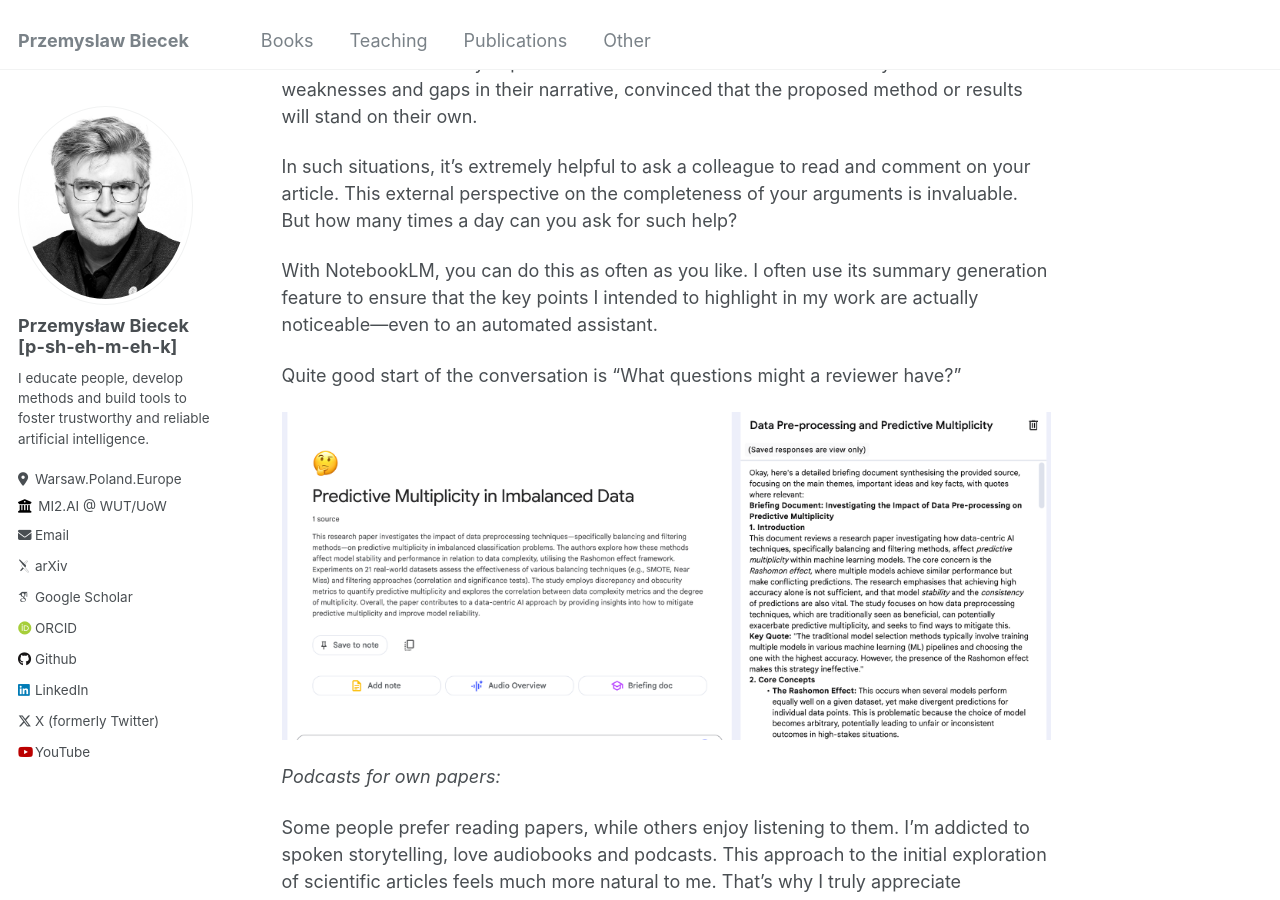
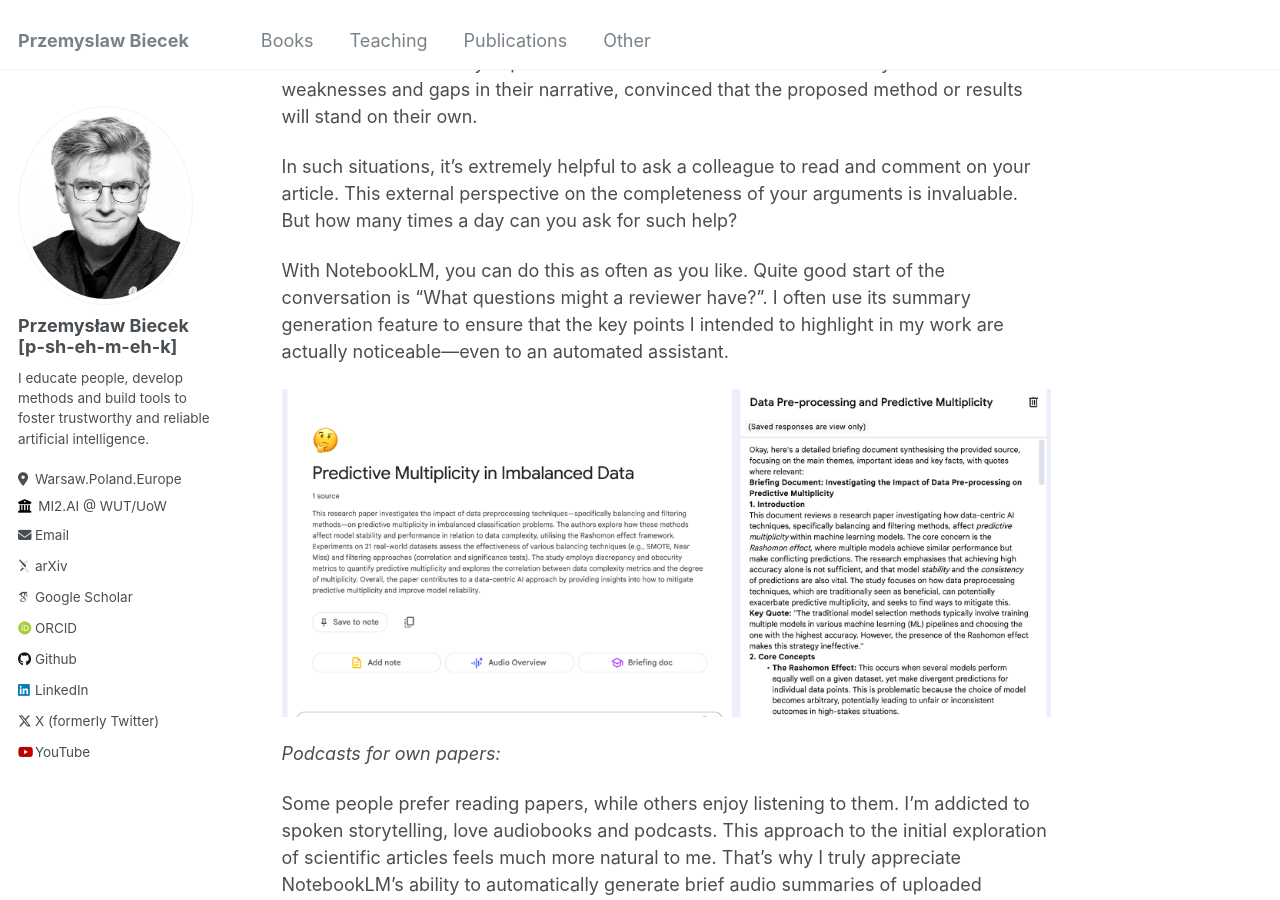
Before and after one commit to pbiecek/pbiecek.github.io, a Jekyll site: the page built from _portfolio/20241222_GenAI_NotebookLM.md, in a window 1280 px wide and 900 px high, scrolled down 1835 px. Built offline with Jekyll 4.4.1, drawn with Linux system fonts in a browser that asks for light colours; some web fonts are replaced.

Commit message:
small fixes in the text

```diff
--- a/_portfolio/20241222_GenAI_NotebookLM.md
+++ b/_portfolio/20241222_GenAI_NotebookLM.md
@@ -1,6 +1,6 @@
 ---
 title: "2024-12-20 How I use GenAI at work: NotebookLM"
-excerpt: "In this post, I delve into NotebookLM, a generative AI tool designed for interactive exploration of documents. We go over its key features, including the ability to ask questions in natural language, generate audio summaries, and organize responses into notes, making it a versatile tool for academic and professional use. The post emphasizes three primary applications: refining one’s own papers, creating podcasts summarizing articles, and brainstorming teaching strategies like storytelling and generating examples. It also cautions against using NotebookLM for reviewing research papers or handling sensitive documents due to privacy and reliability concerns. And how do you use NotebookLM? Share your thoughts in the comments!<br/><br/><center><img src='/images/2024122_podcasts.png' width='700'></center>"
+excerpt: "In this post, I discuss NotebookLM, a generative AI tool designed for interactive exploration of documents. We go over its key features, including the ability to ask questions in natural language, generate audio summaries, and organize responses into notes, making it a versatile tool for academic and professional use. The post emphasizes three primary applications: refining one’s own papers, creating podcasts summarizing articles, and brainstorming teaching strategies like storytelling and generating examples. It also cautions against using NotebookLM for reviewing research papers or handling sensitive documents due to privacy and reliability concerns. And how do you use NotebookLM? Share your thoughts in the comments!<br/><br/><center><img src='/images/2024122_podcasts.png' width='700'></center>"
 collection: portfolio
 ---
 
@@ -37,9 +37,8 @@ One of the challenges in writing articles is that the author often has all the c
 
 In such situations, it’s extremely helpful to ask a colleague to read and comment on your article. This external perspective on the completeness of your arguments is invaluable. But how many times a day can you ask for such help?
 
-With NotebookLM, you can do this as often as you like. I often use its summary generation feature to ensure that the key points I intended to highlight in my work are actually noticeable—even to an automated assistant.
+With NotebookLM, you can do this as often as you like. Quite good start of the conversation is "What questions might a reviewer have?". I often use its summary generation feature to ensure that the key points I intended to highlight in my work are actually noticeable—even to an automated assistant.
 
-Quite good start of the conversation is "What questions might a reviewer have?"
 
 ![/images/2024122_brief.png](/images/2024122_brief.png)
 
```
